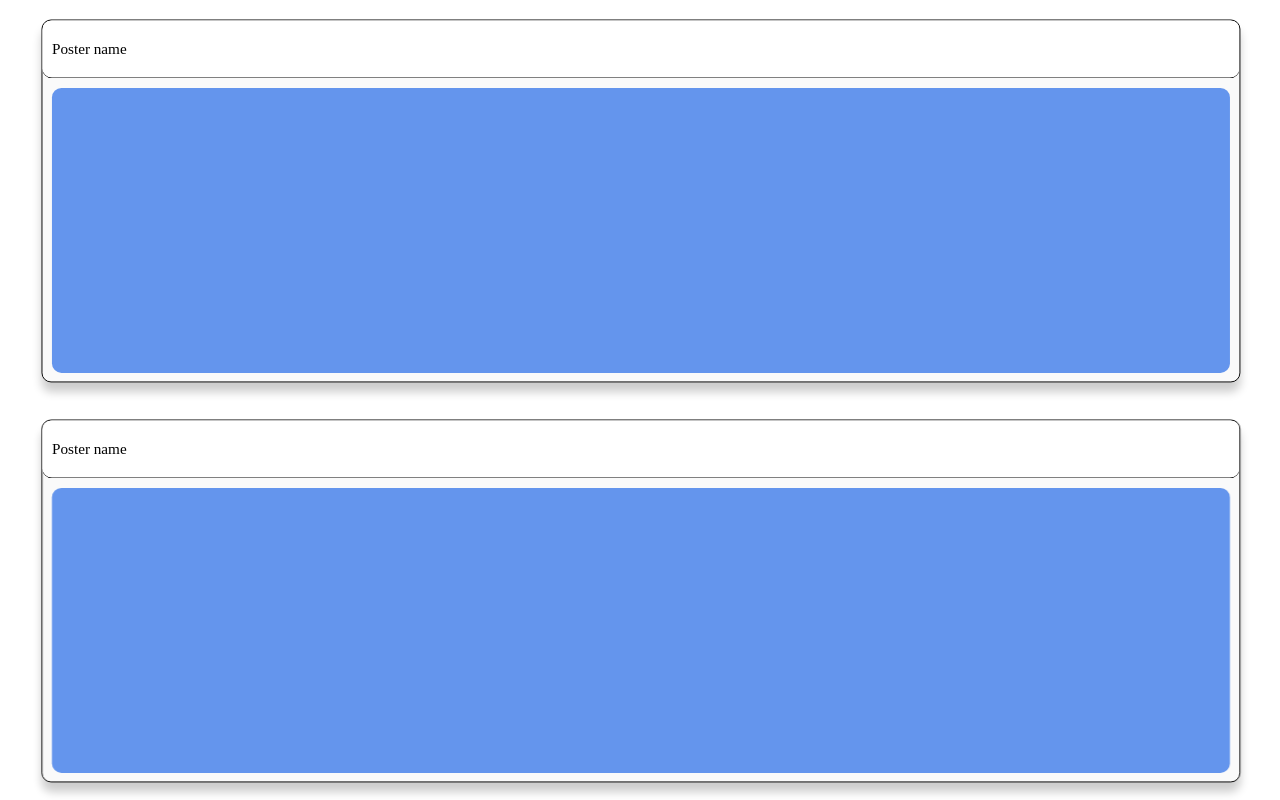
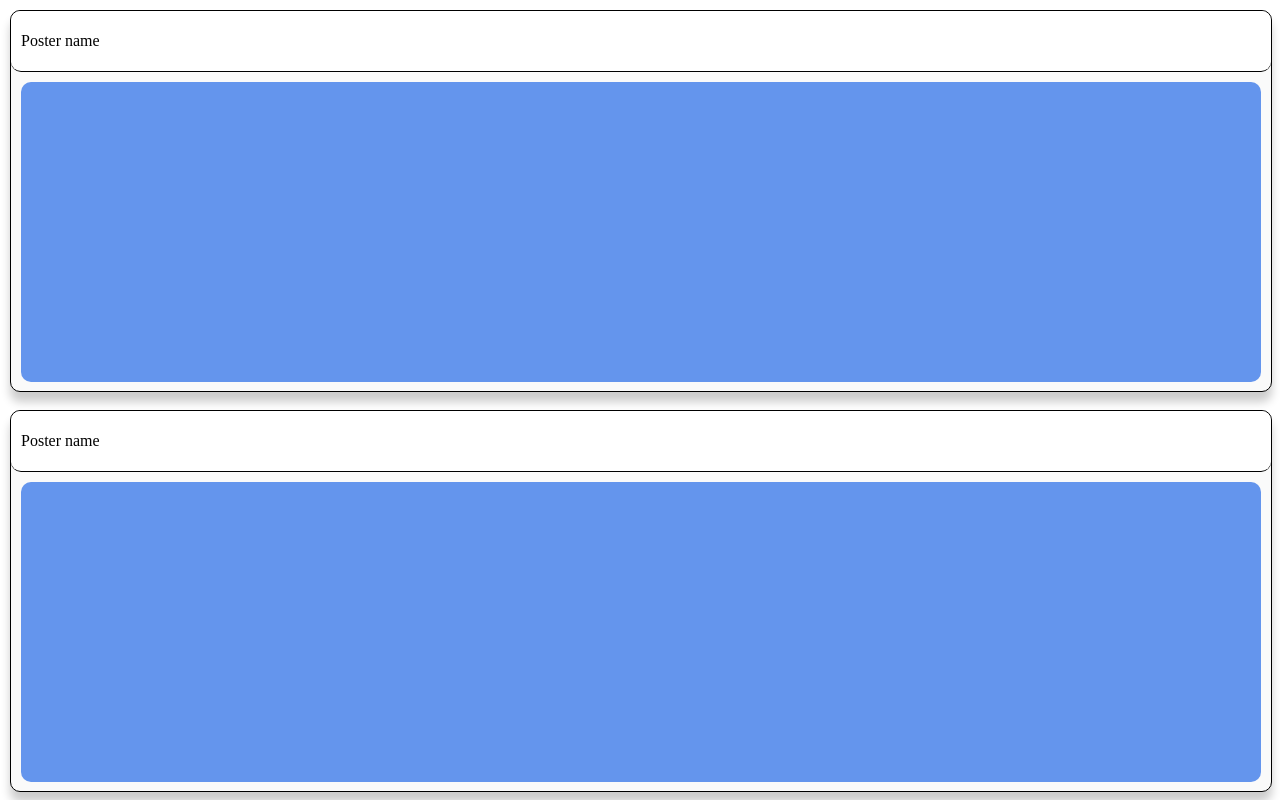
Before and after one commit to itsPeetah-archive/hello-css, a plain HTML site: page sticky div contained/index.html in a window 1280 px wide. Shown: the top 800 px of the page. Drawn offline with Linux system fonts and the light colour scheme.

Commit message:
Update styles.css

```diff
--- a/sticky div contained/css/styles.css
+++ b/sticky div contained/css/styles.css
@@ -18,12 +18,12 @@ body {
   padding: 10px;
   box-sizing: border-box;
   position: relative;
-  transform: scale(95%);
+  /* transform: scale(95%); */
 }
 
-.post-container-outer:hover {
+/* .post-container-outer:hover {
   transform: scale(100%);
-}
+} */
 
 .post-container-top {
   width: calc(100% - var(--post-container-inner-padding-double));
```
